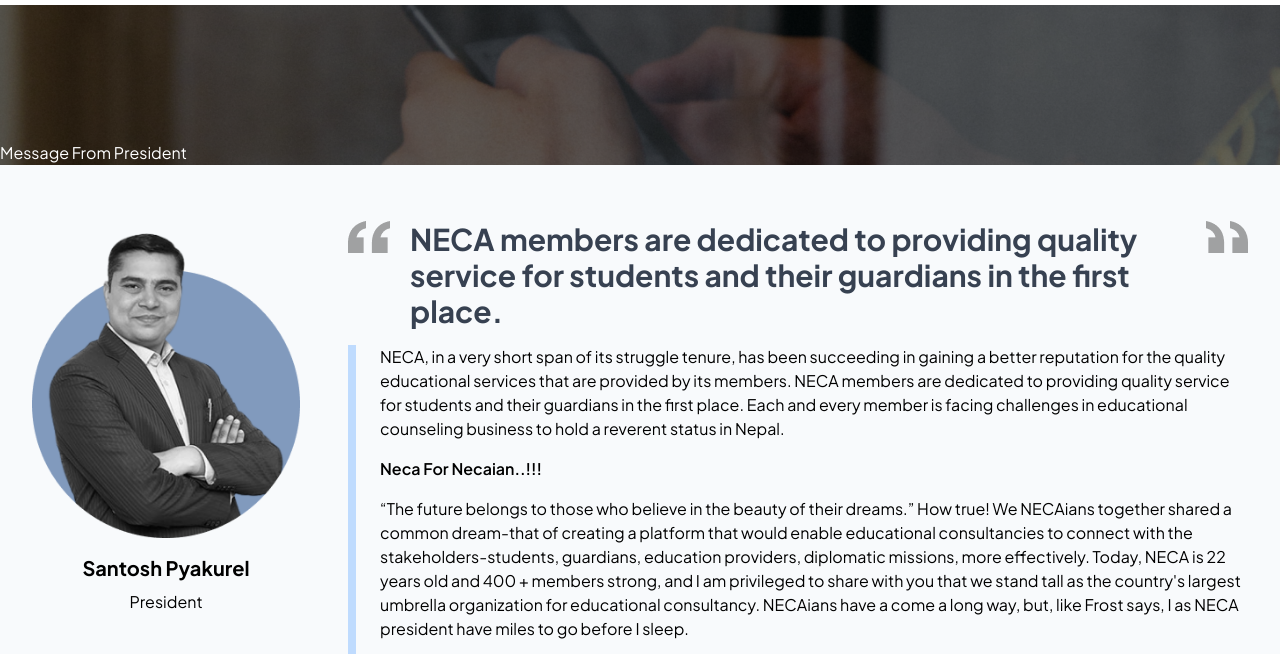
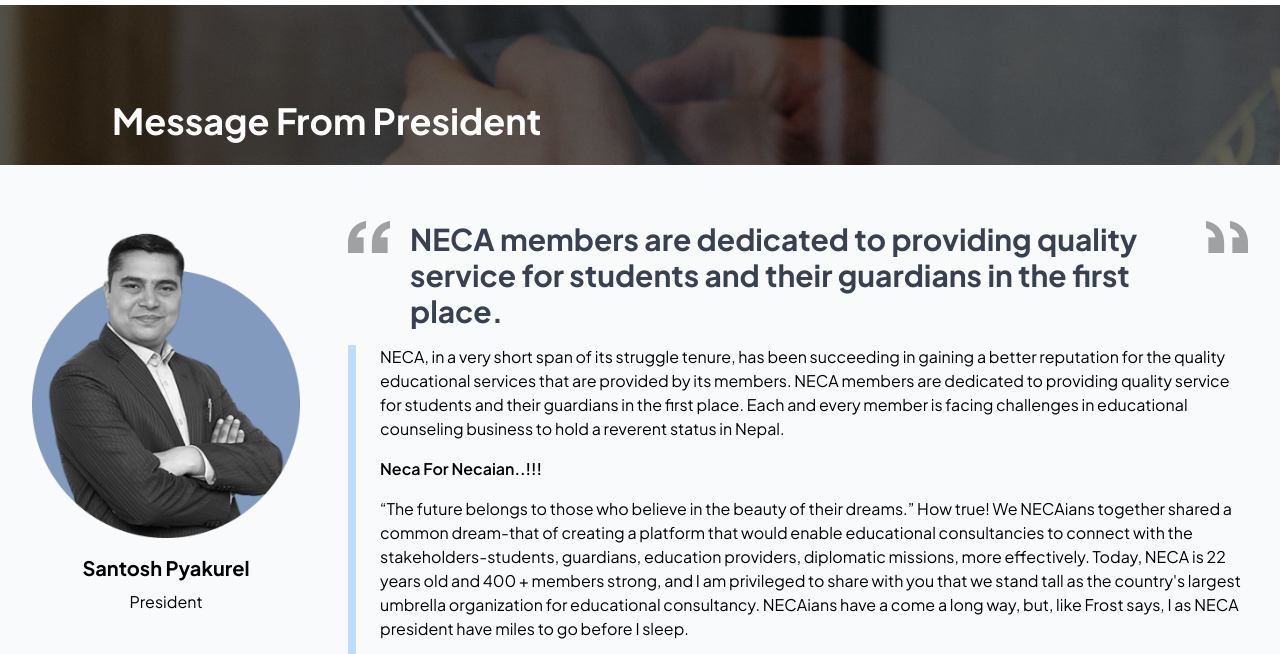
Before and after one commit to notaryastark/neca-updated, a website with bundled scripts: page src/president-message.html in a window 1280 px wide. Shown: the part 107-761 px from the top of the page. Built offline with nearby package versions, Linux system fonts and the light colour scheme.

Commit message:
message from president changes

```diff
--- a/src/president-message.html
+++ b/src/president-message.html
@@ -134,9 +134,9 @@
     <!--body start-->
     <div class="main-body">
         <!--image section start-->
-        <div class="relative">
-            <img class="h-24 w-auto md:h-36 lg:w-auto lg:h-auto" src="assets/images/message-president-image.png" alt="">
-            <p class="absolute bottom-0 text-white">Message From President</p>
+        <div class="relative w-full">
+            <img class="h-24 w-auto md:h-36 md:w-auto lg:w-auto lg:h-auto" src="assets/images/message-president-image.png" alt="">
+            <p class="pl-6 md:pl-8 lg:pl-28 absolute bottom-2 lg:bottom-6 text-white font-bold text-lg md:text-2xl lg:text-4xl">Message From President</p>
         </div>
         <!--image section end-->
 
```
Also changed, not shown: dist/output.css.
